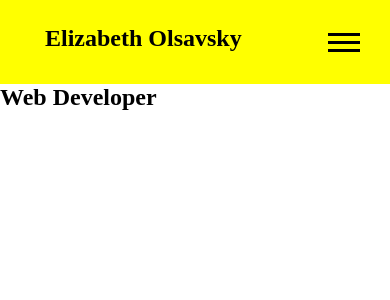
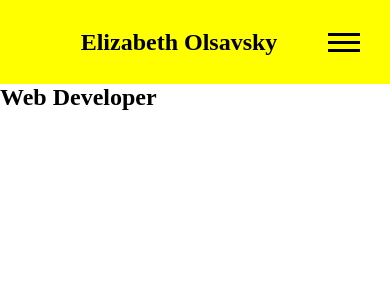
Before and after one commit to elizabetholsavsky/portfolio, a React (Create React App) app: page / in a window 390 px wide. Shown: the top 300 px of the page. Built offline with nearby package versions, Linux system fonts and the light colour scheme.

Commit message:
fix alignment on mobile nav view, align name and right align hamburger, format Nav component

```diff
--- a/src/components/Nav/Hamburger.css
+++ b/src/components/Nav/Hamburger.css
@@ -13,9 +13,19 @@
 }
 
 @media(max-width:768px) {
+    .navbar {
+        display: flex;
+        justify-content: space-between;
+        align-items: center;
+    }
+
+    .name {
+        flex-grow: 1;
+        text-align: center;
+    }
+
     .hamburger {
         display: flex;
-        justify-content: center;
         align-items: center;
     }
 
--- a/src/components/Nav/Nav.js
+++ b/src/components/Nav/Nav.js
@@ -124,7 +124,6 @@ const Nav = () => {
             <span className="hamburger-bar"></span>
             </div>
         </div>
-
     </nav>
     );
 }
```
Lines whose indentation alone changed are shown as unchanged.
